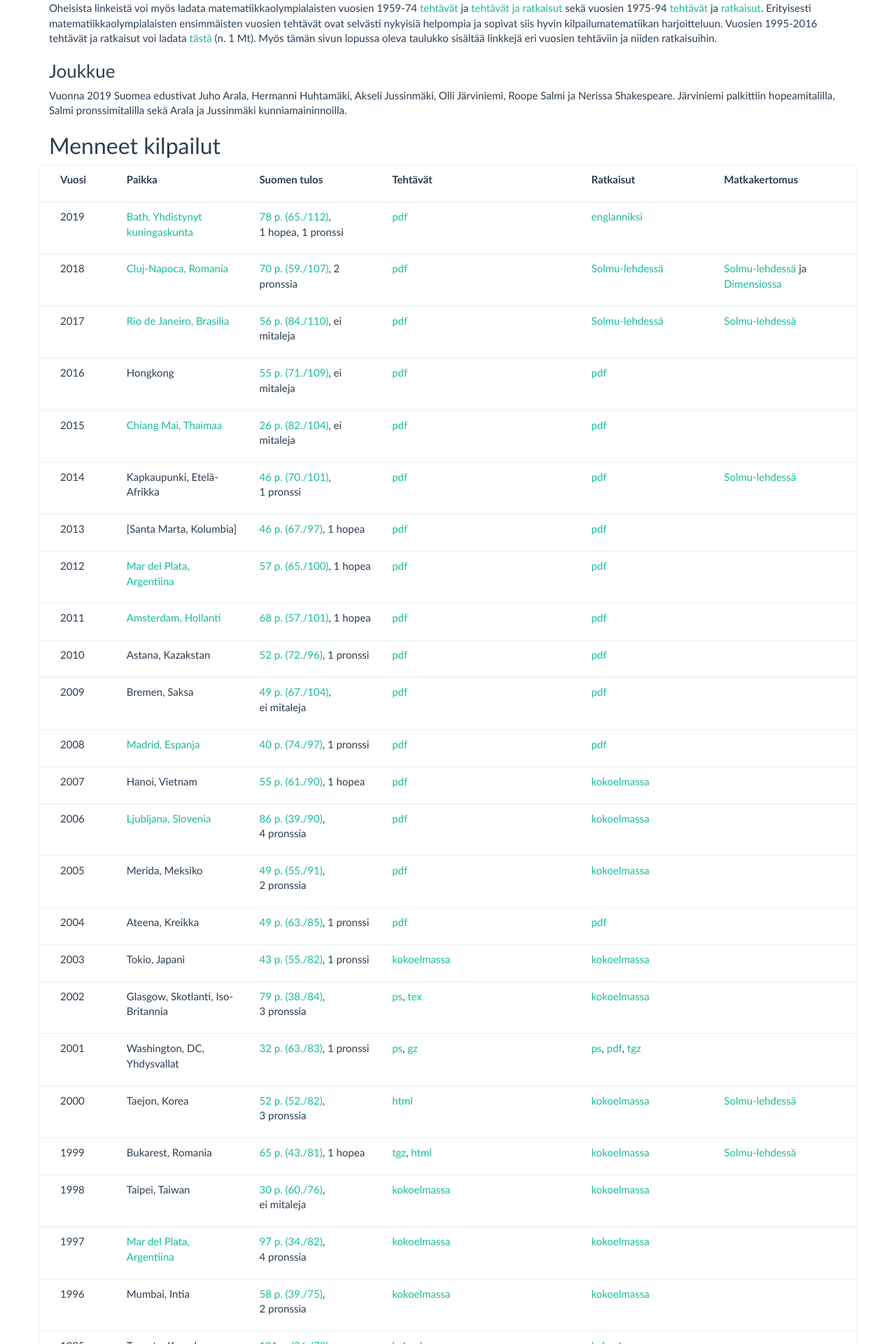
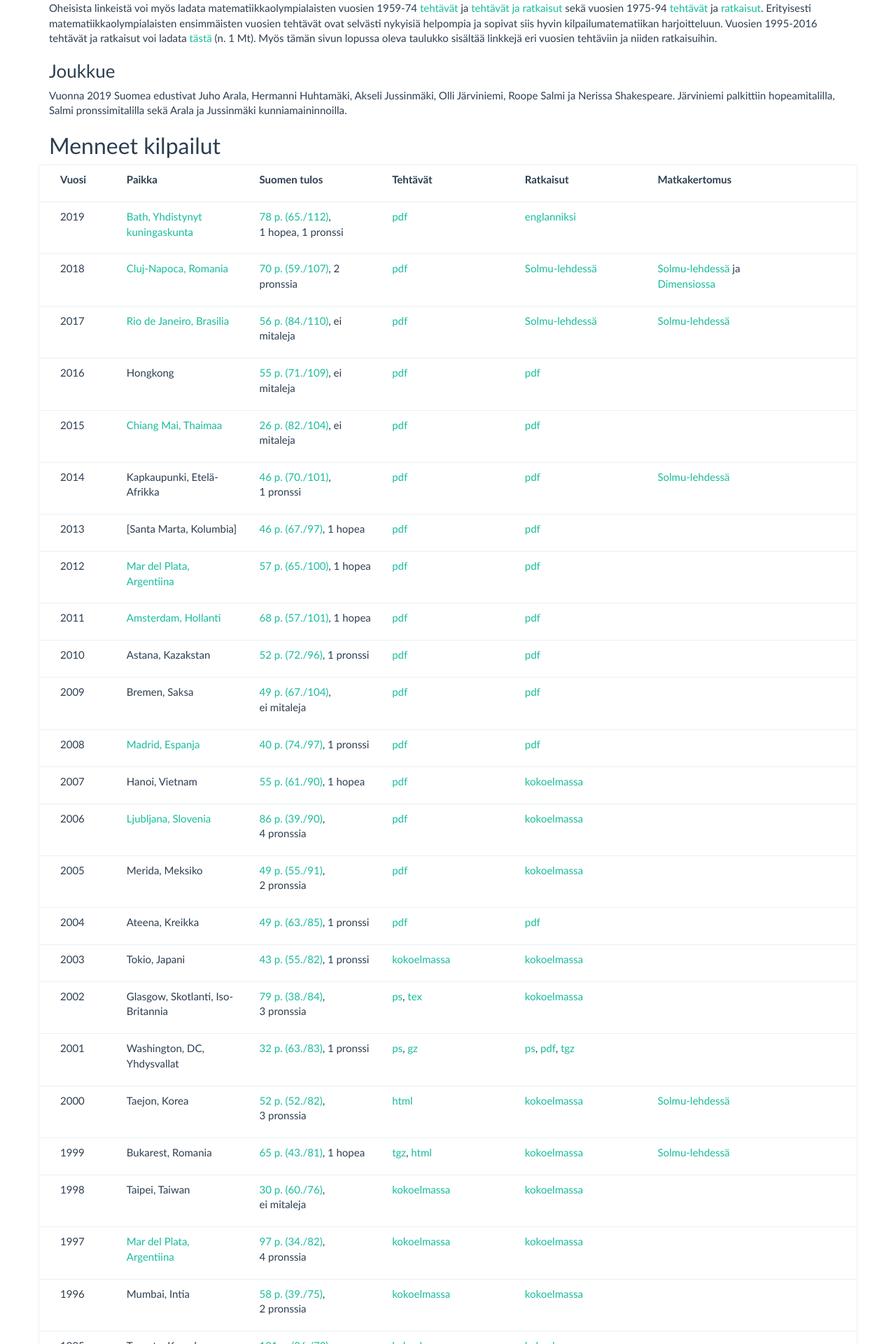
Before and after one commit to matematiikkakilpailut/matematiikkakilpailut.github.io, a Jekyll site: the page built from IMO/index.md, in a window 1280 px wide. Shown: the part 699-2619 px from the top of the page at 70% size. Built offline with Jekyll 4.4.1, drawn with Linux system fonts in a browser that asks for light colours.

Commit message:
Update index.md
taulukkoa muokattu

```diff
--- a/IMO/index.md
+++ b/IMO/index.md
@@ -308,7 +308,7 @@ Joidenkin vuosien kohdalla taulukosta on linkkejä lisätietoihin.
 <div class="col-xs-4 col-sm-2">{% if k['paikka'] != null %}{{ k['paikka'] | markdownify }}{% endif %}</div>
 <div class="col-xs-6 col-sm-2">{% if k['sijoitus'] != null %}{{ k['sijoitus'] | markdownify }}{% endif %}</div>
 <div class="clearfix visible-xs"></div>
-<div class="col-xs-4 col-xs-offset-2 col-sm-3 col-sm-offset-0">{% if k['tehtavat'] != null %}{{ k['tehtavat'] | markdownify }}{% endif %}</div>
+<div class="col-xs-4 col-xs-offset-2 col-sm-2 col-sm-offset-0">{% if k['tehtavat'] != null %}{{ k['tehtavat'] | markdownify }}{% endif %}</div>
 <div class="col-xs-2">{% if k['ratkaisut'] != null %}{{ k['ratkaisut'] | markdownify }}{% endif %}</div>
 <div class="col-xs-4 col-sm-2">{% if k['muuta'] != null %}{{ k['muuta'] | markdownify }}{% endif %}</div>
 </div>
```
